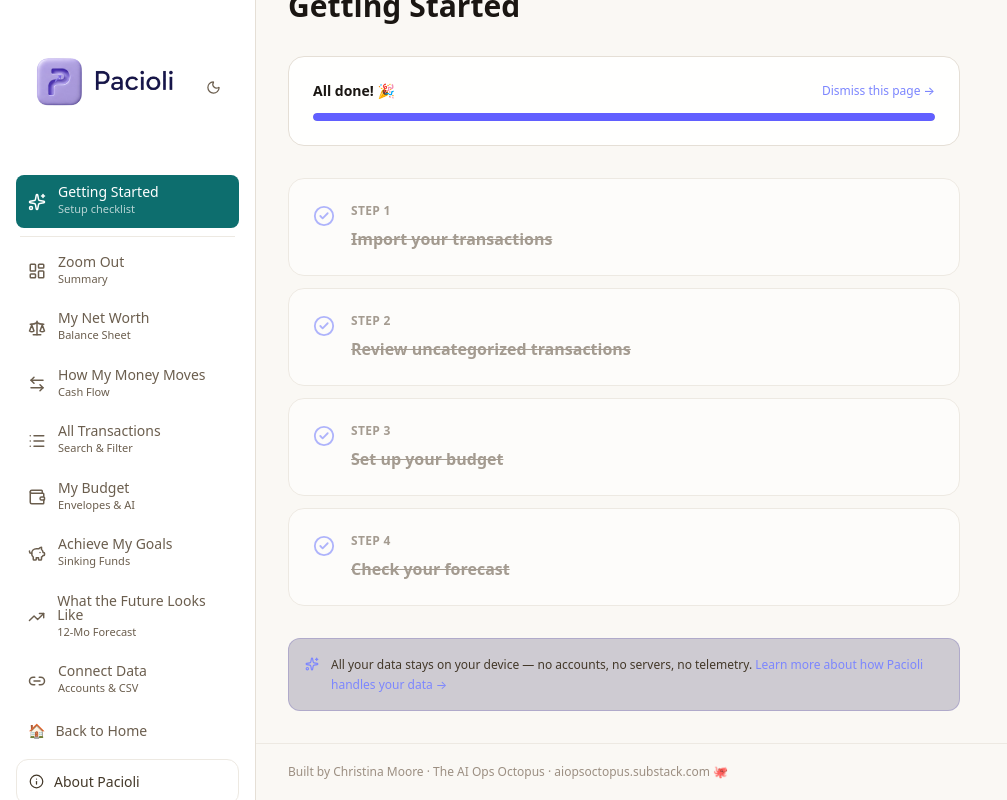
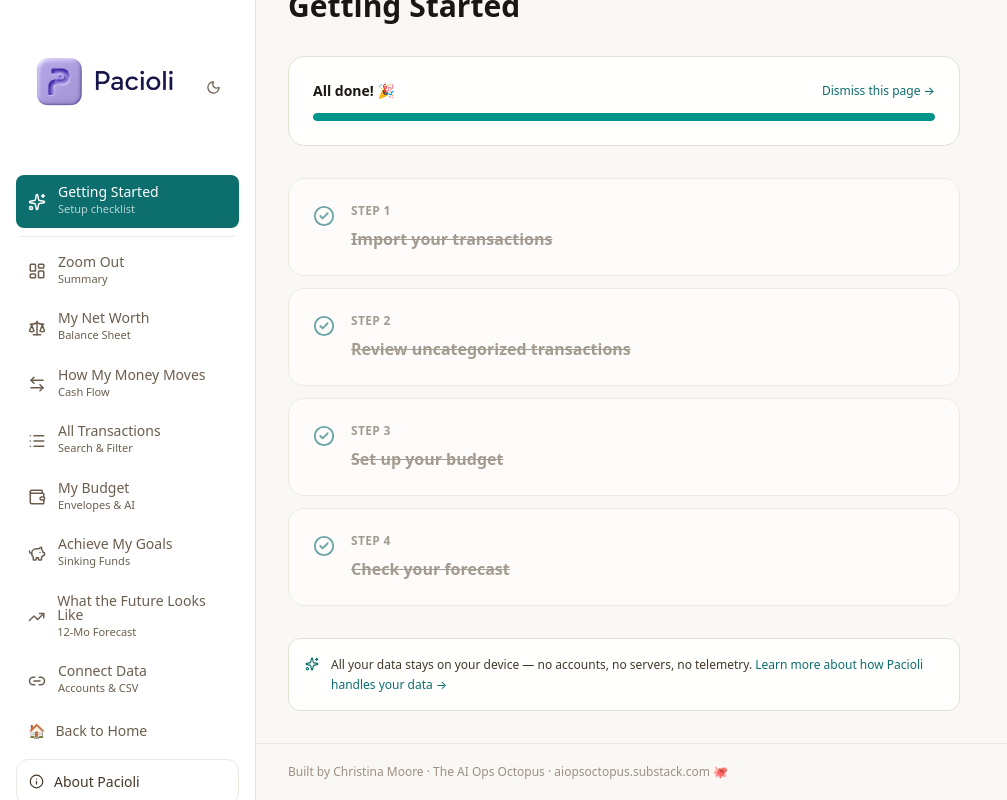
Before and after one commit to aiopsoctopus/pacioli, a Next.js app: page /getting-started in a window 1280 px wide. Both pictures are taken after a click on the button "Skip setup — I'll use the sample data". Shown: the part 111-911 px from the top of the page, without its empty margins (0-1007 px from the left). Built offline with nearby package versions, Linux system fonts and the light colour scheme; a web font is replaced by a local one.

Commit message:
Getting started: replace indigo with teal

```diff
--- a/app/(dashboard)/getting-started/page.tsx
+++ b/app/(dashboard)/getting-started/page.tsx
@@ -115,7 +115,7 @@
           {allDone && (
             <button
               onClick={markAllDone}
-              className="text-xs font-medium text-indigo-400 hover:text-indigo-300 transition-colors"
+              className="text-xs font-medium pacioli-accent hover:opacity-80 transition-colors"
             >
               Dismiss this page →
             </button>
@@ -123,7 +123,7 @@
         </div>
         <div className="w-full h-2 pacioli-bar-track rounded-full overflow-hidden">
           <div
-            className="h-2 rounded-full bg-indigo-500 transition-all duration-500"
+            className="h-2 rounded-full bg-teal-600 transition-all duration-500"
             style={{ width: `${(doneCount / STEPS.length) * 100}%` }}
           />
         </div>
@@ -147,7 +147,7 @@
                 {/* Step number / check */}
                 <button
                   onClick={() => toggleComplete(step.id)}
-                  className={`mt-0.5 shrink-0 transition-colors ${done ? "text-indigo-400" : "pacioli-text-muted hover:text-indigo-400"}`}
+                  className={`mt-0.5 shrink-0 transition-colors ${done ? "pacioli-accent" : "pacioli-text-muted hover:pacioli-accent"}`}
                   title={done ? "Mark incomplete" : "Mark complete"}
                 >
                   {done
@@ -167,7 +167,7 @@
                       <p className="text-sm pacioli-text-secondary leading-relaxed">{step.detail}</p>
                       <Link
                         href={step.href}
-                        className="inline-flex items-center gap-1.5 mt-1 text-sm font-medium text-indigo-400 hover:text-indigo-300 transition-colors"
+                        className="inline-flex items-center gap-1.5 mt-1 text-sm font-medium pacioli-accent hover:opacity-80 transition-colors"
                       >
                         {step.cta} <ArrowRight size={14} />
                       </Link>
@@ -181,11 +181,11 @@
       </div>
 
       {/* Footer note */}
-      <div className="flex items-start gap-3 p-4 bg-indigo-950/20 border border-indigo-800/20 rounded-xl">
-        <Sparkles size={14} className="text-indigo-400 mt-0.5 shrink-0" />
+      <div className="flex items-start gap-3 p-4 pacioli-bg-surface border pacioli-border rounded-xl">
+        <Sparkles size={14} className="pacioli-accent mt-0.5 shrink-0" />
         <p className="text-xs pacioli-text-secondary leading-relaxed">
           All your data stays on your device — no accounts, no servers, no telemetry.{" "}
-          <Link href="/about" className="text-indigo-400 hover:text-indigo-300 transition-colors">
+          <Link href="/about" className="pacioli-accent hover:opacity-80 transition-colors">
             Learn more about how Pacioli handles your data →
           </Link>
         </p>
```
